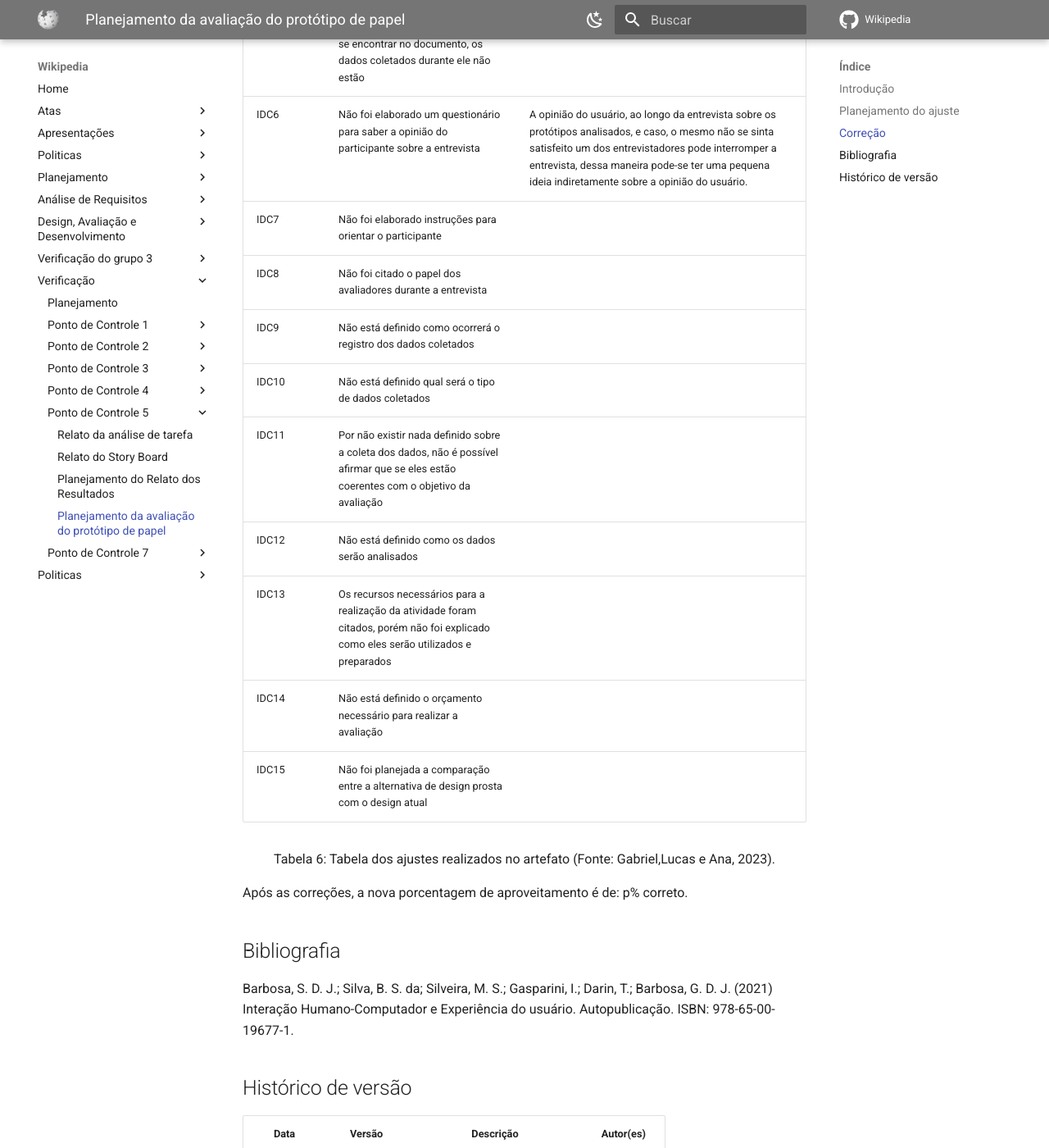
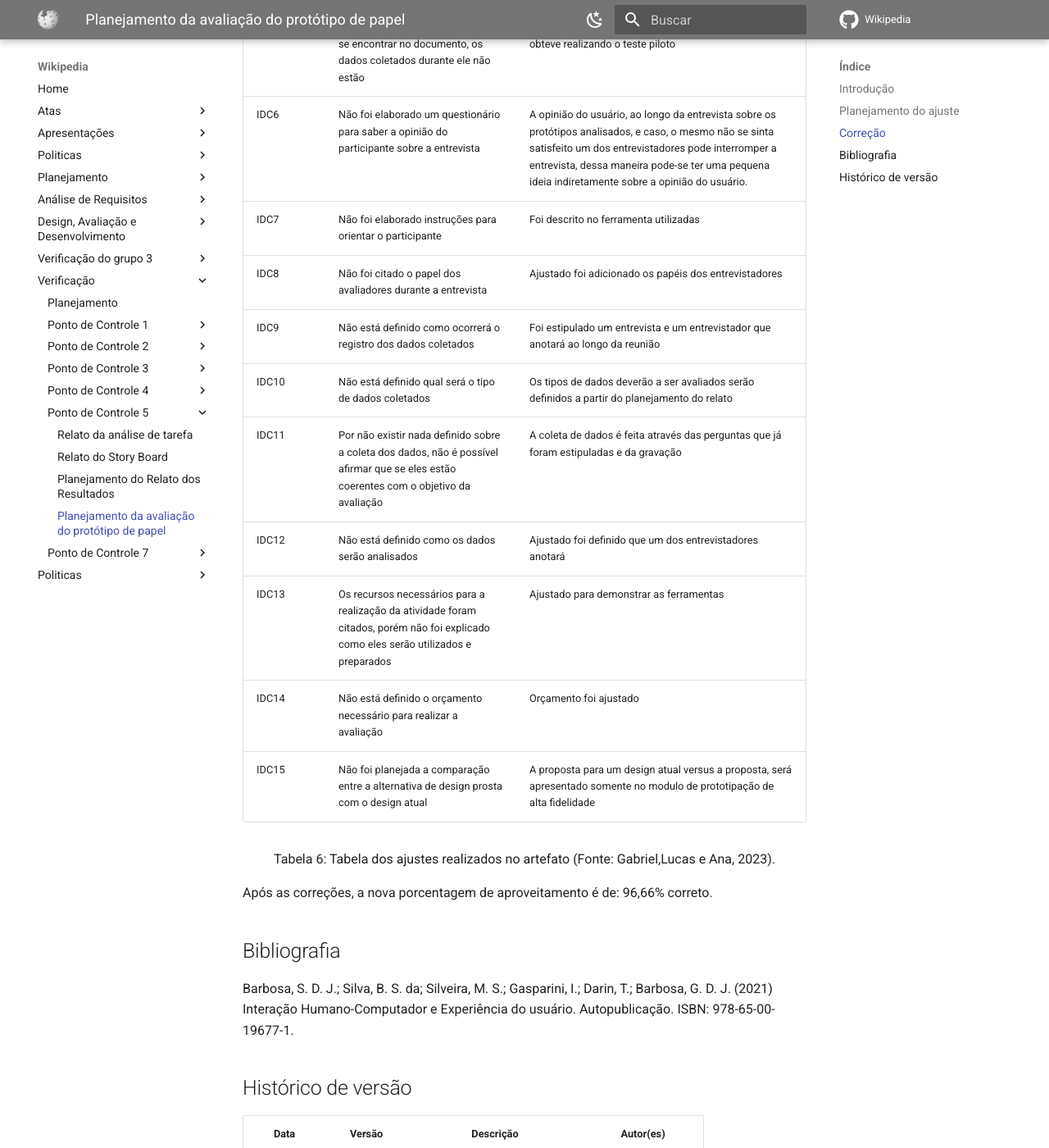
Before and after one commit to Interacao-Humano-Computador/2023.1-Wikipedia, an MkDocs documentation site: the page built from docs/verificacao2/pontoControle5/planejamentoPrototipoDePapel.md, in a window 1280 px wide and 1400 px high, scrolled down 4410 px. Shown: the whole window at 82% size. Built offline with MkDocs 1.6.1 and Material for MkDocs 9.7.7, drawn with Linux system fonts in a browser that asks for light colours; comment, search, counter and statistics services are not loaded; some of the changed text lies outside the part shown.

Commit message:
Adicionando planejamento da avaliação do protótipo
Co-authored-by: Ana <211030676@aluno.unb.br>
Co-authored-by: LucasLopesFrazao <211031771@aluno.unb.br>

```diff
--- a/docs/verificacao2/pontoControle5/planejamentoPrototipoDePapel.md
+++ b/docs/verificacao2/pontoControle5/planejamentoPrototipoDePapel.md
@@ -119,20 +119,20 @@ Depois da verificação, o autor do artefato, indicado na tabela 2, deverá faze
 | ID Correção | Tarefa                                                                                                                                        | Ajuste                                                                                                                                                                                                                                                                 |
 | ------------- | --------------------------------------------------------------------------------------------------------------------------------------------- | ---------------------------------------------------------------------------------------------------------------------------------------------------------------------------------------------------------------------------------------------------------------------- |
 | IDC1          | A introdução só está falando o que é um protótipo em papel. Precisa entrar nos detalhes da construção do artefato                     |                                                                                                                                                                                                                                                                        |
-| IDC2          | Só está explicando a teoria do DECIDE e não como ele foi aplicado no projeto                                                               |                                                                                                                                                                                                                                                                        |
-| IDC3          | Está faltando como será feita a interpretação dos dados                                                                                  |                                                                                                                                                                                                                                                                        |
-| IDC4          | Não está definido como ocorrerá o recrutamento dos participantes                                                                           |                                                                                                                                                                                                                                                                        |
-| IDC5          | Apesar de o vídeo do teste-piloto se encontrar no documento, os dados coletados durante ele não estão                                      |                                                                                                                                                                                                                                                                        |
+| IDC2          | Só está explicando a teoria do DECIDE e não como ele foi aplicado no projeto                                                               | Foi adicionado um explicação melhor                                                                                                                                                                                                                                  |
+| IDC3          | Está faltando como será feita a interpretação dos dados                                                                                  | A interpretação dos dados será definida no relato                                                                                                                                                                                                                   |
+| IDC4          | Não está definido como ocorrerá o recrutamento dos participantes                                                                           | Ajustado o recrutamento dos participantes                                                                                                                                                                                                                              |
+| IDC5          | Apesar de o vídeo do teste-piloto se encontrar no documento, os dados coletados durante ele não estão                                      | Ajustado demonstrado em parte do texto o que se obteve realizando o teste piloto                                                                                                                                                                                       |
 | IDC6          | Não foi elaborado um questionário para saber a opinião do participante sobre a entrevista                                                 | A opinião do usuário, ao longo da entrevista sobre os protótipos analisados, e caso, o mesmo não se sinta satisfeito um dos entrevistadores pode interromper a entrevista, dessa maneira pode-se ter uma pequena ideia indiretamente sobre a opinião do usuário. |
-| IDC7          | Não foi elaborado instruções para orientar o participante                                                                                  |                                                                                                                                                                                                                                                                        |
-| IDC8          | Não foi citado o papel dos avaliadores durante a entrevista                                                                                  |                                                                                                                                                                                                                                                                        |
-| IDC9          | Não está definido como ocorrerá o registro dos dados coletados                                                                            |                                                                                                                                                                                                                                                                        |
-| IDC10         | Não está definido qual será o tipo de dados coletados                                                                                     |                                                                                                                                                                                                                                                                        |
-| IDC11         | Por não existir nada definido sobre a coleta dos dados, não é possível afirmar que se eles estão coerentes com o objetivo da avaliação |                                                                                                                                                                                                                                                                        |
-| IDC12         | Não está definido como os dados serão analisados                                                                                           |                                                                                                                                                                                                                                                                        |
-| IDC13         | Os recursos necessários para a realização da atividade foram citados, porém não foi explicado como eles serão utilizados e preparados   |                                                                                                                                                                                                                                                                        |
-| IDC14         | Não está definido o orçamento necessário para realizar a avaliação                                                                      |                                                                                                                                                                                                                                                                        |
-| IDC15         | Não foi planejada a comparação entre a alternativa de design prosta com o design atual                                                     |                                                                                                                                                                                                                                                                        |
+| IDC7          | Não foi elaborado instruções para orientar o participante                                                                                  | Foi descrito no ferramenta utilizadas                                                                                                                                                                                                                                  |
+| IDC8          | Não foi citado o papel dos avaliadores durante a entrevista                                                                                  | Ajustado foi adicionado os papéis dos entrevistadores                                                                                                                                                                                                                 |
+| IDC9          | Não está definido como ocorrerá o registro dos dados coletados                                                                            | Foi estipulado um entrevista e um entrevistador que anotará ao longo da reunião                                                                                                                                                                                      |
+| IDC10         | Não está definido qual será o tipo de dados coletados                                                                                     | Os tipos de dados deverão a ser avaliados serão definidos a partir do planejamento do relato                                                                                                                                                                         |
+| IDC11         | Por não existir nada definido sobre a coleta dos dados, não é possível afirmar que se eles estão coerentes com o objetivo da avaliação | A coleta de dados é feita através das perguntas que já foram estipuladas e da gravação                                                                                                                                                                            |
+| IDC12         | Não está definido como os dados serão analisados                                                                                           | Ajustado foi definido que um dos entrevistadores anotará                                                                                                                                                                                                              |
+| IDC13         | Os recursos necessários para a realização da atividade foram citados, porém não foi explicado como eles serão utilizados e preparados   | Ajustado para demonstrar as ferramentas                                                                                                                                                                                                                                |
+| IDC14         | Não está definido o orçamento necessário para realizar a avaliação                                                                      | Orçamento foi ajustado                                                                                                                                                                                                                                                |
+| IDC15         | Não foi planejada a comparação entre a alternativa de design prosta com o design atual                                                     | A proposta para um design atual versus a proposta, será apresentado somente no modulo de prototipação de alta fidelidade                                                                                                                                            |
 
 <!-- Atualizar histórico de versão, após corrigir. -->
 
@@ -140,7 +140,7 @@ Depois da verificação, o autor do artefato, indicado na tabela 2, deverá faze
 <p> Tabela 6: Tabela dos ajustes realizados no artefato (Fonte: Gabriel,Lucas e Ana, 2023). </p>
 </div>
 
-Após as correções, a nova porcentagem de aproveitamento é de: p% correto.
+Após as correções, a nova porcentagem de aproveitamento é de: 96,66% correto.
 
 ## Bibliografia‌
 
```
Also changed, not shown: other parts of docs/verificacao2/pontoControle5/planejamentoPrototipoDePapel.md (+4 -4 lines), docs/design-avaliacao-desenvolvimento/nivel2/prototipoDePapel/planejamentoDaAvaliacaoPrototipoDePapel.md (+28 -1 lines).
